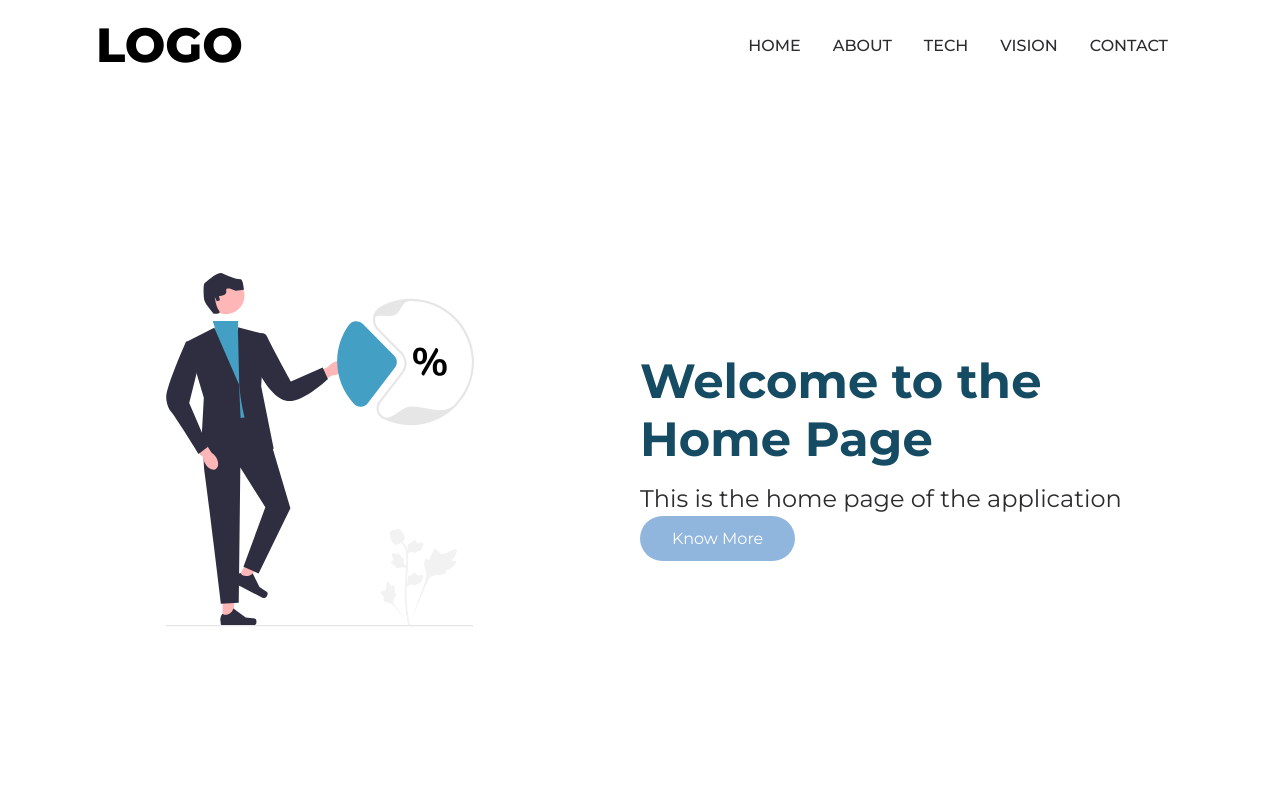
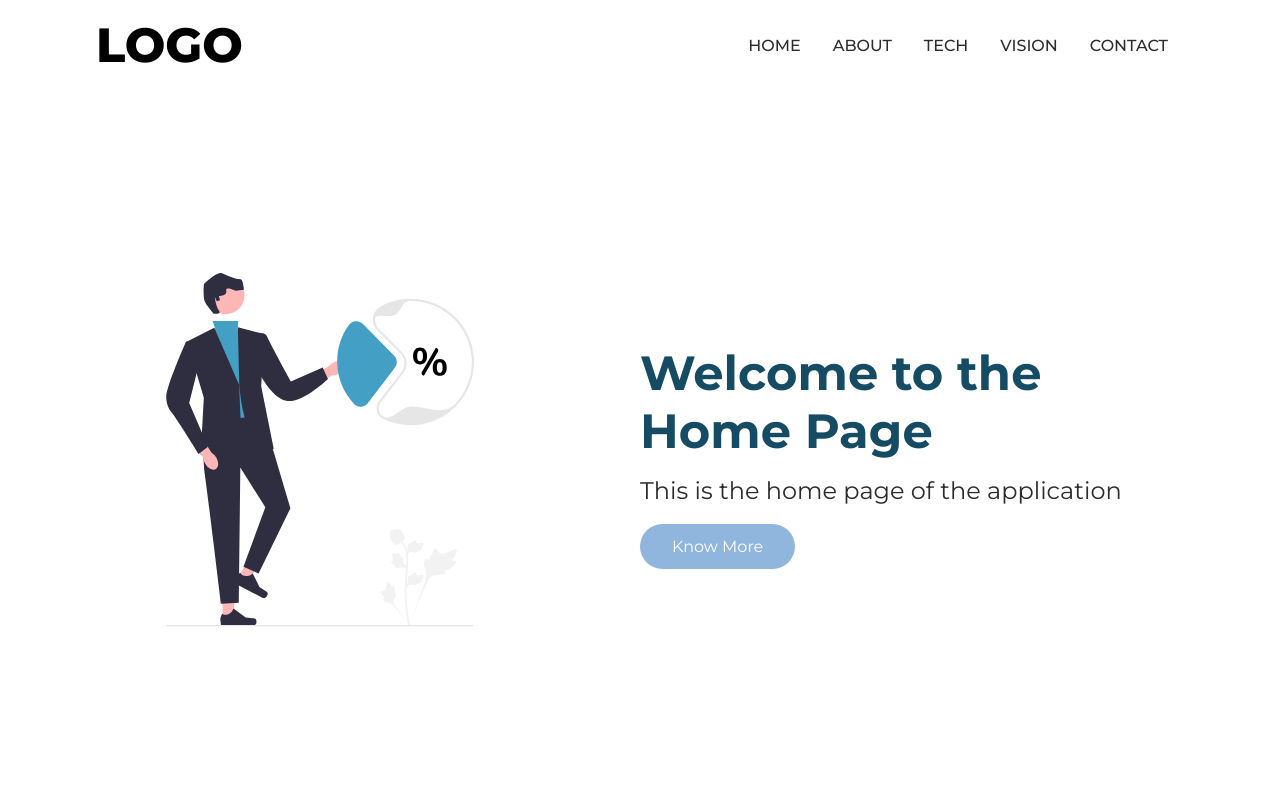
Before and after one commit to nahyansharvin/react-website, a React (Create React App) app: page / in a window 1280 px wide. Shown: the top 800 px of the page. Built offline with nearby package versions, Linux system fonts and the light colour scheme.

Commit message:
minor layout fix

```diff
--- a/src/containers/home/Home.css
+++ b/src/containers/home/Home.css
@@ -33,7 +33,7 @@
     font-size: 1.5rem;
     font-weight: 400;
     color: var(--color-secondary);
-    margin: 1rem 0;
+    margin: 1rem 0 2rem 0;
 }
 
 @media screen and (max-width: 768px){
```
